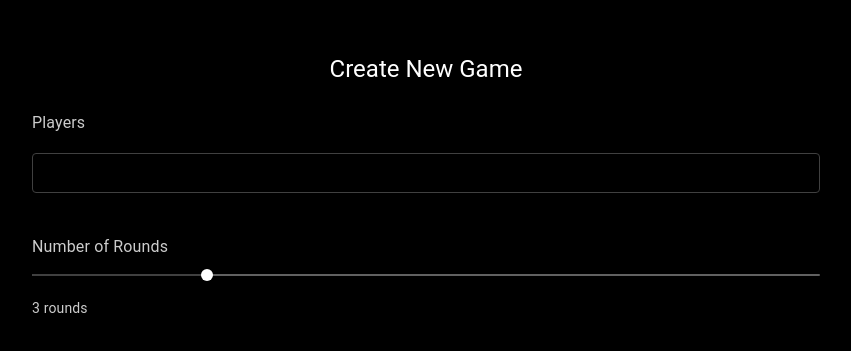
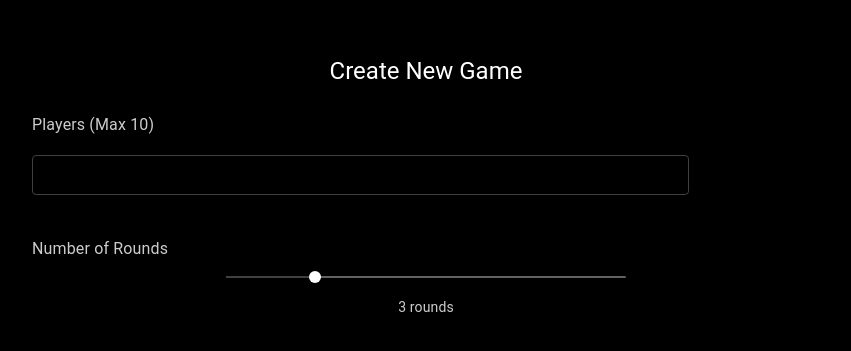
Before and after one commit to dsneed123/Sip-OR-Spin, a Next.js app: page /CreateGame in a window 1280 px wide. Shown: the part 173-524 px from the top of the page, without its empty margins (214-1065 px from the left). Built offline with nearby package versions, Linux system fonts and the light colour scheme.

Commit message:
added remove player

```diff
--- a/src/app/CreateGame/page.tsx
+++ b/src/app/CreateGame/page.tsx
@@ -2,22 +2,25 @@
 import React, { useState } from "react";
 import { useRouter } from "next/navigation";
 import CryptoJS from "crypto-js";
-import { Button, TextField, Card, Grid, Container, Typography, Box, Slider } from "@mui/material";
+import { Button, TextField, Card, Grid, Container, Typography, Box, Slider, IconButton } from "@mui/material";
+import DeleteIcon from "@mui/icons-material/Delete"; // Import delete icon
 
 const SECRET_KEY = "your-secret-key"; // Use a secure key in production
+const MAX_PLAYERS = 10; // Maximum number of players
 
 export default function CreateGame() {
   const router = useRouter();
   const [playerNames, setPlayerNames] = useState<string[]>([""]); // Start with one empty input
   const [rounds, setRounds] = useState<number>(3);
+  const [loading, setLoading] = useState<boolean>(false); // Loading state
 
   const handlePlayerChange = (index: number, name: string) => {
     const newPlayerNames = [...playerNames];
     newPlayerNames[index] = name;
     setPlayerNames(newPlayerNames);
 
-    // Add a new empty input if the last input is filled
-    if (index === playerNames.length - 1 && name.trim() !== "") {
+    // Add a new empty input if the last input is filled and the max limit is not reached
+    if (index === playerNames.length - 1 && name.trim() !== "" && playerNames.length < MAX_PLAYERS) {
       setPlayerNames([...newPlayerNames, ""]);
     }
 
@@ -28,6 +31,11 @@ export default function CreateGame() {
       );
       setPlayerNames(filteredPlayerNames);
     }
+  };
+
+  const handleRemovePlayer = (index: number) => {
+    const newPlayerNames = playerNames.filter((_, i) => i !== index);
+    setPlayerNames(newPlayerNames);
   };
 
   const handleRoundsChange = (event: Event, newValue: number | number[]) => {
@@ -42,6 +50,10 @@ export default function CreateGame() {
       return;
     }
 
+    setLoading(true); // Show loading state
+
+    // Simulate a delay for starting the game
+    setTimeout(() => {
       // Encrypt the player names
       const encryptedData = CryptoJS.AES.encrypt(JSON.stringify(validPlayers), SECRET_KEY).toString();
 
@@ -49,6 +61,7 @@ export default function CreateGame() {
       const encodedData = encodeURIComponent(encryptedData);
 
       router.push(`/Game?data=${encodedData}`);
+    }, 1000); // 1-second delay
   };
 
   return (
@@ -75,13 +88,13 @@ export default function CreateGame() {
             <Grid item xs={12}>
               <Box sx={{ mb: 2 }}>
                 <Typography variant="subtitle1" component="p" color="#ccc">
-                  Players
+                  Players (Max {MAX_PLAYERS})
                 </Typography>
               </Box>
 
               {playerNames.map((name, index) => (
                 <Grid key={index} container alignItems="center" sx={{ mb: 2 }}>
-                  <Grid item xs={12}>
+                  <Grid item xs={10}>
                     <TextField
                       fullWidth
                       label={`Player ${index + 1}`}
@@ -99,6 +112,13 @@ export default function CreateGame() {
                       }}
                     />
                   </Grid>
+                  {index !== playerNames.length - 1 && (
+                    <Grid item xs={2}>
+                      <IconButton onClick={() => handleRemovePlayer(index)}>
+                        <DeleteIcon sx={{ color: "#ff4444" }} />
+                      </IconButton>
+                    </Grid>
+                  )}
                 </Grid>
               ))}
             </Grid>
@@ -109,6 +129,7 @@ export default function CreateGame() {
                 <Typography variant="subtitle1" component="p" color="#ccc">
                   Number of Rounds
                 </Typography>
+                <Box sx={{ width: "100%", maxWidth: "400px", mx: "auto" }}> {/* Adjusted slider width */}
                   <Slider
                     value={rounds}
                     onChange={handleRoundsChange}
@@ -121,7 +142,8 @@ export default function CreateGame() {
                       "& .MuiSlider-track": { backgroundColor: "#404040" },
                     }}
                   />
-                <Typography variant="body2" component="span" color="#ccc">
+                </Box>
+                <Typography variant="body2" component="span" color="#ccc" align="center" display="block">
                   {rounds} round{rounds !== 1 ? "s" : ""}
                 </Typography>
               </Box>
@@ -133,7 +155,7 @@ export default function CreateGame() {
                 fullWidth
                 variant="contained"
                 onClick={handleStartGame}
-                disabled={!playerNames.some((name) => name.trim() !== "")}
+                disabled={!playerNames.some((name) => name.trim() !== "") || loading}
                 size="large"
                 sx={{
                   mt: 3,
@@ -143,7 +165,7 @@ export default function CreateGame() {
                   py: 1.5,
                 }}
               >
-                Start Game
+                {loading ? "Starting Game..." : "Start Game"}
               </Button>
             </Grid>
           </Grid>
```
Lines whose indentation alone changed are shown as unchanged.
